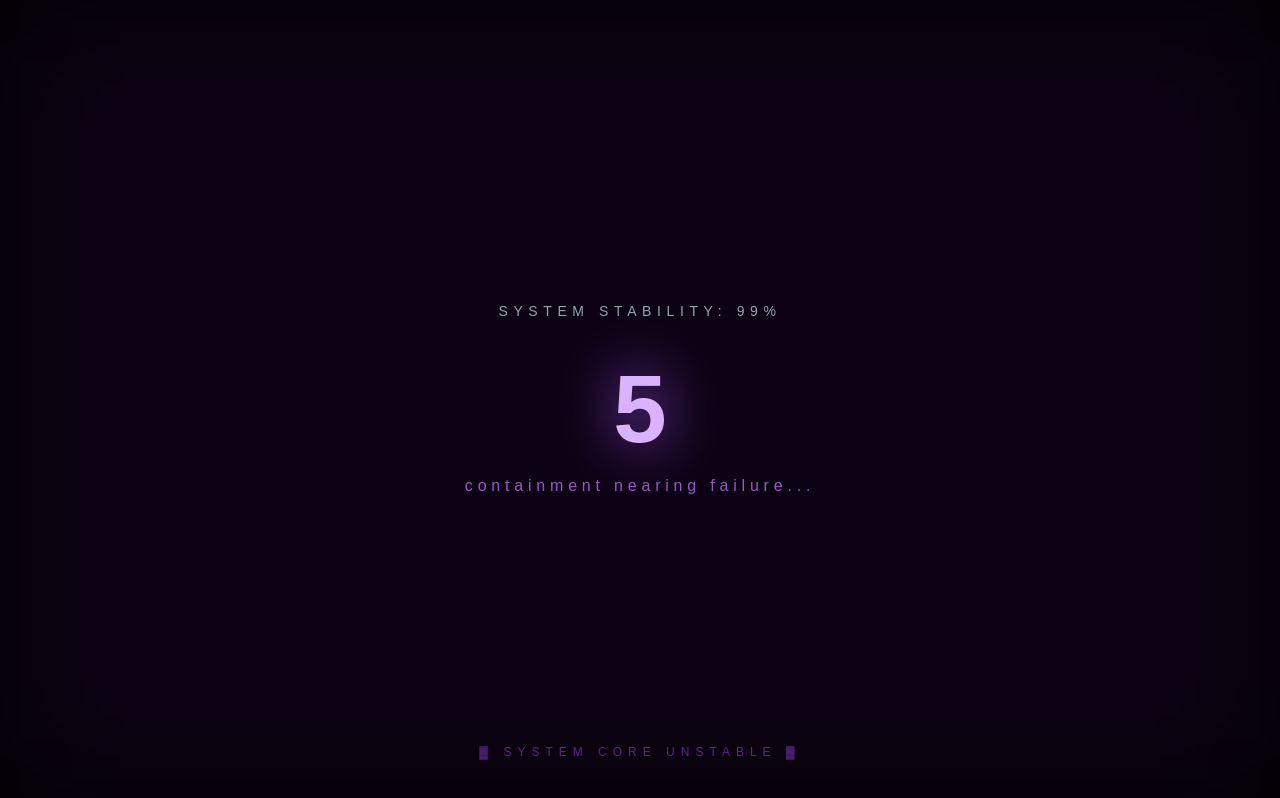
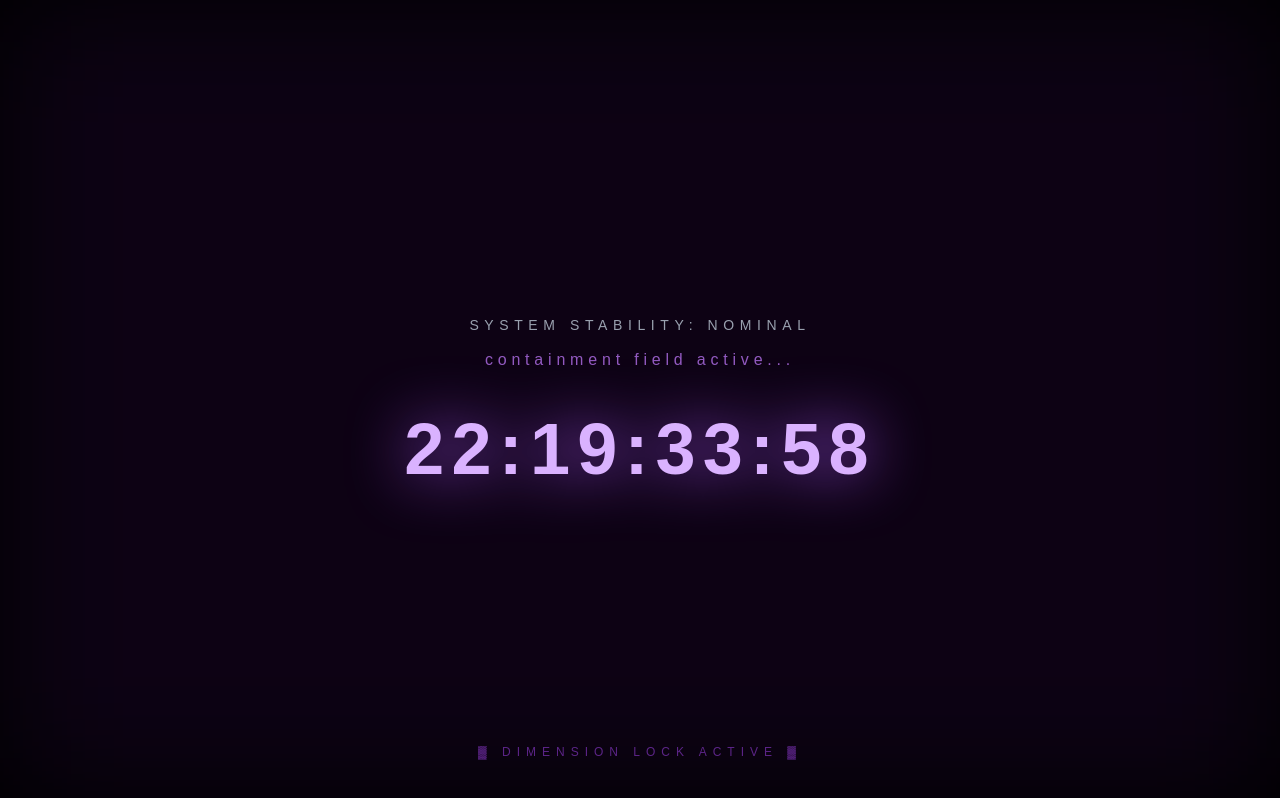
Before and after one commit to ppowerands/new-project1, a Next.js app: page / in a window 1280 px wide. Built offline with nearby package versions, Linux system fonts and the light colour scheme.

Commit message:
Update Countdown.tsx

```diff
--- a/components/Countdown.tsx
+++ b/components/Countdown.tsx
@@ -6,22 +6,31 @@ interface CountdownProps {
   onFinish: () => void;
 }
 
+const targetDate = new Date("2026-06-26T00:00:00").getTime();
+
 export default function Countdown({ onFinish }: CountdownProps) {
   const [mounted, setMounted] = useState(false);
   const [unlocked, setUnlocked] = useState(false);
   const [shake, setShake] = useState(false);
 
-  const [timeLeft, setTimeLeft] = useState(10);
+  const [timeLeft, setTimeLeft] = useState({
+    days: 0,
+    hours: 0,
+    minutes: 0,
+    seconds: 0,
+  });
 
   useEffect(() => {
     setMounted(true);
 
     const interval = setInterval(() => {
-      setTimeLeft((prev) => {
-        if (prev <= 1) {
+      const now = Date.now();
+      const diff = targetDate - now;
+
+      if (diff <= 0) {
         clearInterval(interval);
 
-          // ⚡ trigger warp sequence
+        // ⚡ warp trigger
         setShake(true);
         setTimeout(() => setShake(false), 600);
 
@@ -30,9 +39,14 @@ export default function Countdown({ onFinish }: CountdownProps) {
           onFinish();
         }, 500);
 
-          return 0;
+        return;
       }
-        return prev - 1;
+
+      setTimeLeft({
+        days: Math.floor(diff / (1000 * 60 * 60 * 24)),
+        hours: Math.floor((diff / (1000 * 60 * 60)) % 24),
+        minutes: Math.floor((diff / (1000 * 60)) % 60),
+        seconds: Math.floor((diff / 1000) % 60),
       });
     }, 1000);
 
@@ -41,23 +55,23 @@ export default function Countdown({ onFinish }: CountdownProps) {
 
   if (!mounted) return null;
 
-  // 🔓 WARPED UNLOCK SCENE
+  // 🔓 UNLOCKED DIMENSION SHIFT
   if (unlocked) {
     return (
       <main className="min-h-screen flex items-center justify-center bg-black text-white relative overflow-hidden">
 
-        {/* DIMENSION WARP BACKGROUND */}
-        <div className="absolute inset-0 animate-[pulse_0.8s_ease-in-out] bg-gradient-to-br from-purple-900 via-black to-indigo-900 scale-150 blur-2xl" />
+        {/* warp background */}
+        <div className="absolute inset-0 scale-150 blur-2xl bg-gradient-to-br from-purple-900 via-black to-indigo-900 animate-pulse" />
 
-        {/* shockwave rings */}
+        {/* portal rings */}
         <div className="absolute w-40 h-40 rounded-full bg-purple-500/40 animate-ping" />
         <div className="absolute w-96 h-96 rounded-full bg-purple-500/20 animate-ping" />
         <div className="absolute w-[700px] h-[700px] rounded-full bg-purple-500/10 animate-pulse" />
 
-        {/* central portal core */}
+        {/* core glow */}
         <div className="absolute w-32 h-32 rounded-full bg-purple-400 blur-3xl animate-pulse" />
 
-        {/* glitch overlay feel */}
+        {/* glitch overlay */}
         <div className="absolute inset-0 opacity-20 bg-[linear-gradient(to_bottom,transparent_0%,rgba(255,255,255,0.1)_50%,transparent_100%)] animate-pulse" />
 
         {/* text */}
@@ -74,7 +88,7 @@ export default function Countdown({ onFinish }: CountdownProps) {
     );
   }
 
-  // ⏳ COUNTDOWN SCENE (WITH SHAKE ON EXIT)
+  // ⏳ COUNTDOWN
   return (
     <main
       className={`min-h-screen flex flex-col items-center justify-center bg-black text-white relative overflow-hidden transition-all duration-300 ${
@@ -84,28 +98,31 @@ export default function Countdown({ onFinish }: CountdownProps) {
       {/* background aura */}
       <div className="absolute inset-0 bg-purple-900/20 blur-3xl animate-pulse" />
 
-      {/* subtle warp distortion */}
+      {/* unstable field */}
       <div className="absolute inset-0 opacity-10 bg-[radial-gradient(circle_at_center,rgba(168,85,247,0.3),transparent_60%)] animate-ping" />
 
-      {/* system text */}
+      {/* system status */}
       <p className="text-gray-400 tracking-[0.4em] text-sm z-10">
-        SYSTEM STABILITY: 99%
+        SYSTEM STABILITY: NOMINAL
       </p>
 
-      {/* countdown */}
+      <p className="mt-3 text-purple-400 animate-pulse tracking-[0.3em]">
+        containment field active...
+      </p>
+
+      {/* timer */}
       <div className="mt-10 z-10 text-center">
-        <div className="text-8xl font-bold text-purple-300 drop-shadow-[0_0_30px_rgba(168,85,247,1)] transition-all duration-200">
-          {timeLeft}
+        <div className="text-5xl md:text-7xl font-bold text-purple-300 drop-shadow-[0_0_30px_rgba(168,85,247,1)] tracking-widest">
+          {String(timeLeft.days).padStart(2, "0")}:
+          {String(timeLeft.hours).padStart(2, "0")}:
+          {String(timeLeft.minutes).padStart(2, "0")}:
+          {String(timeLeft.seconds).padStart(2, "0")}
+        </div>
       </div>
 
-        <p className="mt-4 text-purple-400 animate-pulse tracking-[0.3em]">
-          containment nearing failure...
-        </p>
-      </div>
-
-      {/* warning flicker */}
+      {/* warning */}
       <div className="absolute bottom-10 text-xs text-purple-500 opacity-50 tracking-[0.5em] animate-pulse">
-        ▓ SYSTEM CORE UNSTABLE ▓
+        ▓ DIMENSION LOCK ACTIVE ▓
       </div>
     </main>
   );
```
Lines whose indentation alone changed are shown as unchanged.
